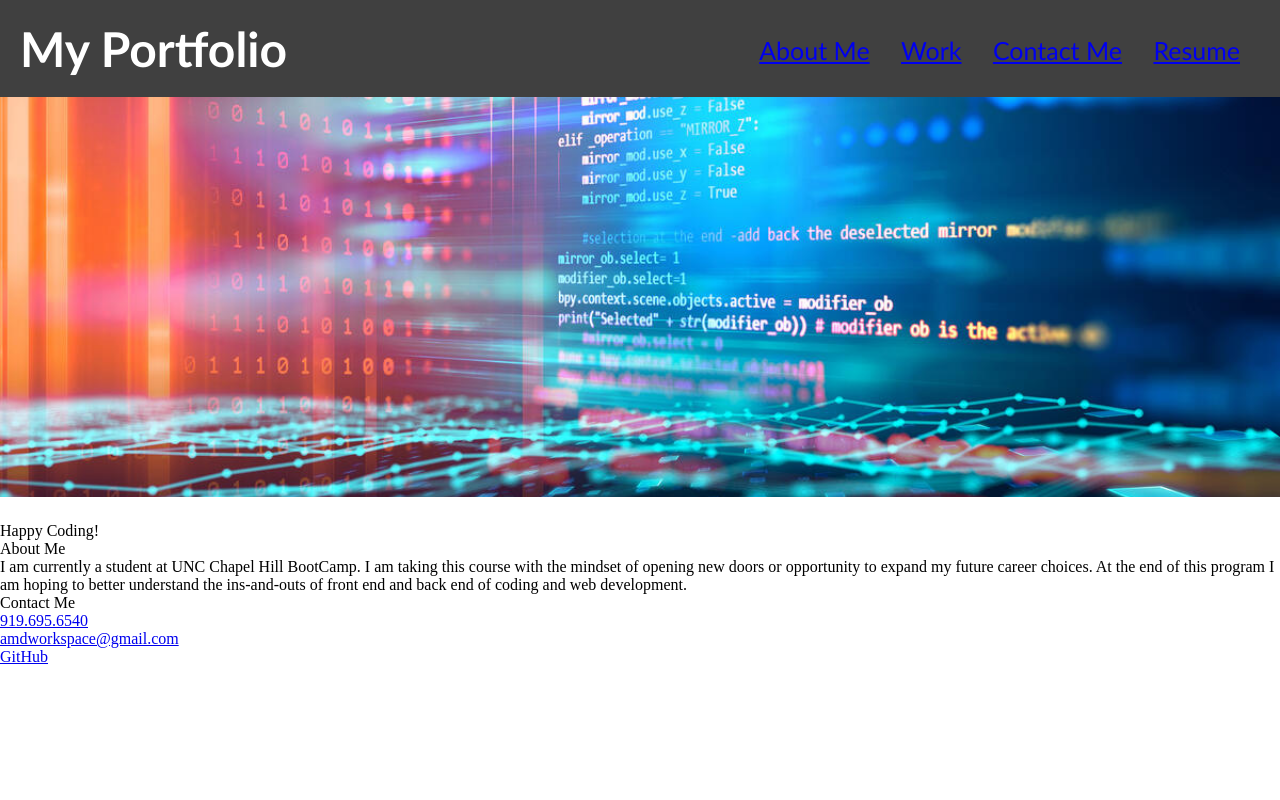
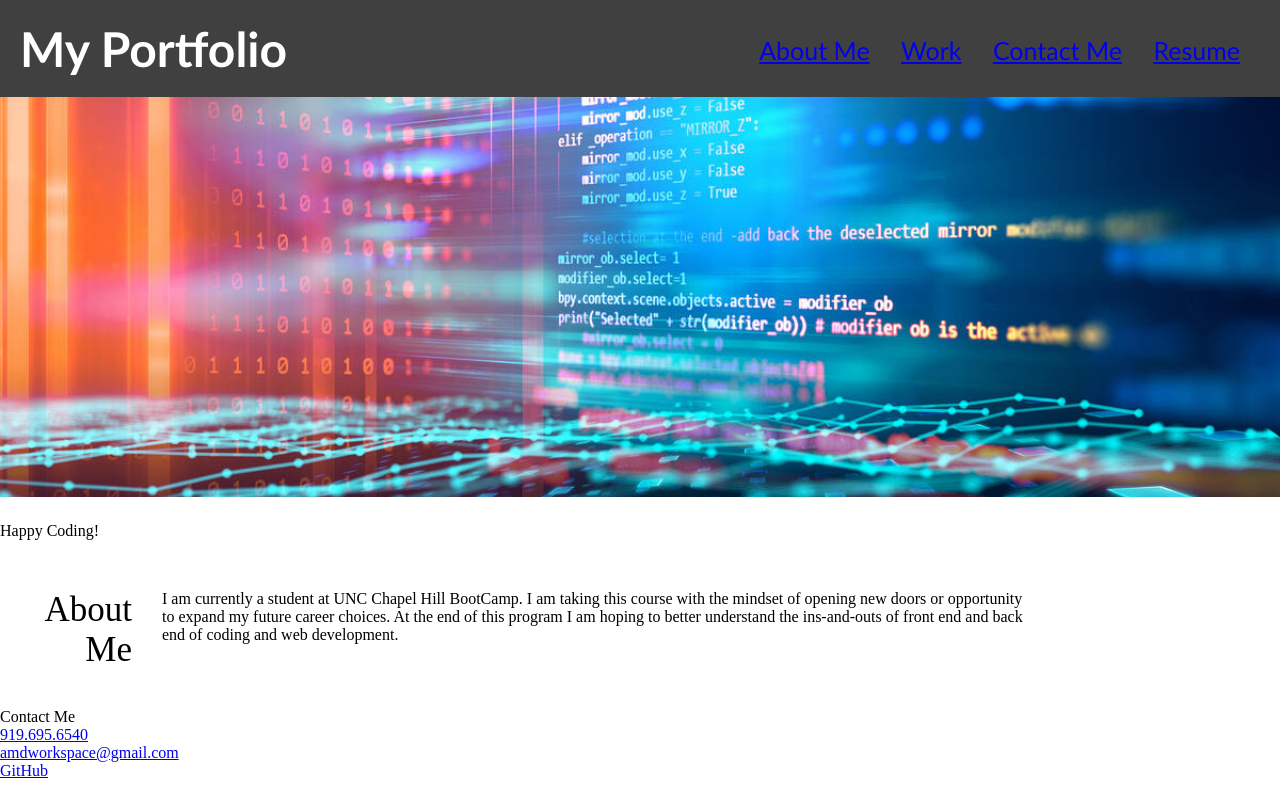
Before and after one commit to AMDWorkspace/professional-portfolio, a plain HTML site: page index.html in a window 1280 px wide. Drawn offline with Linux system fonts and the light colour scheme.

Commit message:
updated about me

```diff
--- a/Assets/style.css
+++ b/Assets/style.css
@@ -11,6 +11,7 @@
     background-image: url(../Assets/programming-coding.jpeg);
     background-size: cover;
     background-position: center;
+    flex-wrap: wrap;
 }
 
 /* HEADER NAVIGATION */
@@ -26,6 +27,7 @@
 .header h1 {
     display: inline-block;
     font-size: 48px;
+    flex-wrap: wrap;
 }
 
 .header nav {
@@ -34,6 +36,7 @@
     float: right;
     font-family: 'Trebuchet MS', 'Lucida Sans Unicode', 'Lucida Grande', 'Lucida Sans', Arial, sans-serif;
     font-size: 25px;
+    flex-wrap: wrap;
 }
 
 .header nav ul {
@@ -44,3 +47,36 @@
     display: inline-block;
     margin-left: 25px;
 }
+
+/* END OF HEADER NAV */
+
+.about-me-content {
+    display: flex;
+    flex-wrap: wrap;
+    margin-top: 50px;
+    justify-content: center;
+    justify-content: space-between;
+}
+
+.about-me-grid-content {
+    width: 80%;
+    display: grid;
+    grid-template-columns: 1fr repeat(3, 2fr);
+    grid-template-rows: repeat(4, 1fr);
+    gap: 10px 10px;
+}
+
+.about-me-title {
+    padding-top: 0px;
+    font-size: 35px;
+    grid-row: 1 / span 4;
+    padding-right: 10px;
+    text-align: right;
+    border-right: 2px solid var();
+}
+
+.about-me-item {
+    padding-left: 10px;
+    grid-column: 2 / span 3;
+    grid-row: 1 / span 2;
+}
--- a/index.html
+++ b/index.html
@@ -35,12 +35,15 @@
 
     <main>
         <article>
-        <div class="contents">
-            <div id="about-me" class="content">
+            <div id="about-me" class="about-me-content">
+                <div class="about-me-grid-content">
+                    <div class="about-me-title">
                 <p> About Me </p>
             </div>
-            <div class ="about-me-item p1">
+            <div class ="about-me-item">
                 <p>I am currently a student at UNC Chapel Hill BootCamp. I am taking this course with the mindset of opening new doors or opportunity to expand my future career choices.  At the end of this program I am hoping to better understand the ins-and-outs of front end and back end of coding and web development.</p>
+            </div>
+            </div>
             </div>
         </article>
 
```
